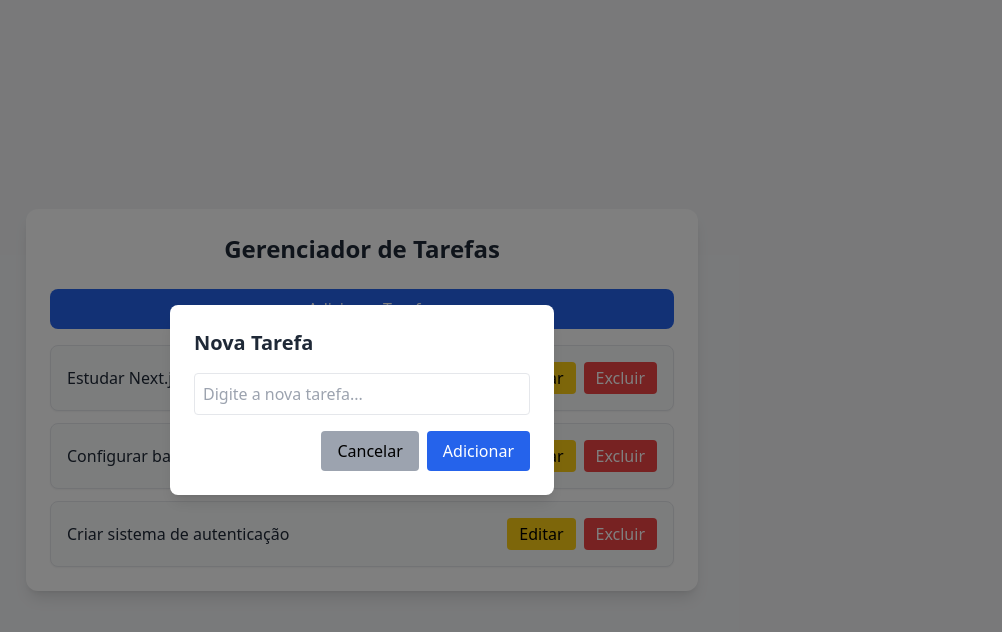
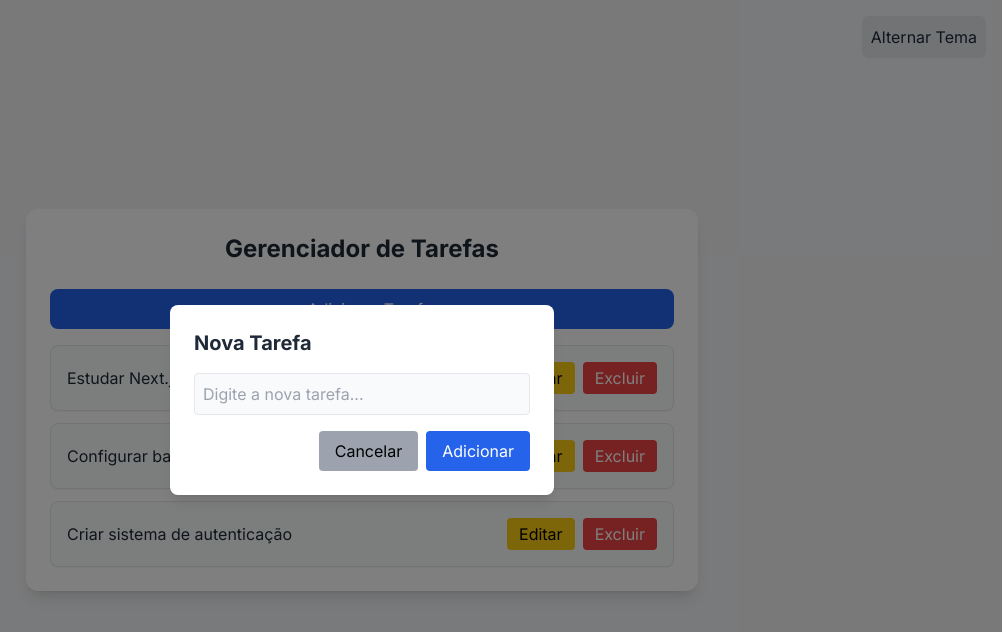
Before and after one commit to devdenisviana/gerenciador-tarefas, a Next.js app: page / in a window 1280 px wide. Both pictures are taken after a click on the button "+ Adicionar Tarefa". Shown: the top 632 px of the page, without its empty margins (278-1280 px from the left). Built offline with nearby package versions, Linux system fonts and the light colour scheme.

Commit message:
acrescimo do botao de dark mode

```diff
--- a/src/app/layout.tsx
+++ b/src/app/layout.tsx
@@ -1,21 +1,40 @@
-import type { Metadata } from "next";
+// app/layout.tsx
+'use client';
 
-import "./globals.css";
+import { useEffect, useState } from 'react';
+import { Inter } from 'next/font/google';
+import './globals.css';
 
+const inter = Inter({ subsets: ['latin'] });
 
-export const metadata: Metadata = {
-  title: "Create Next App",
-  description: "Generated by create next app",
-};
+export default function RootLayout({ children }: { children: React.ReactNode }) {
+  const [theme, setTheme] = useState<'light' | 'dark'>('light');
 
-export default function RootLayout({
-  children,
-}: Readonly<{
-  children: React.ReactNode;
-}>) {
+  useEffect(() => {
+    const storedTheme = localStorage.getItem('theme') as 'light' | 'dark' | null;
+    if (storedTheme) {
+      setTheme(storedTheme);
+    } else {
+      const prefersDark = window.matchMedia('(prefers-color-scheme: dark)').matches;
+      setTheme(prefersDark ? 'dark' : 'light');
+    }
+  }, []);
+
+  useEffect(() => {
+    document.documentElement.classList.remove('light', 'dark');
+    document.documentElement.classList.add(theme);
+    localStorage.setItem('theme', theme);
+  }, [theme]);
+
   return (
-    <html lang="en">
-      <body className="bg-white text-black font-sans">
+    <html lang="pt-br" className={theme}>
+      <body className={inter.className}>
+        <button
+          onClick={() => setTheme(theme === 'light' ? 'dark' : 'light')}
+          className="fixed top-4 right-4 p-2 border rounded-md bg-gray-200 dark:bg-gray-700"
+        >
+          Alternar Tema
+        </button>
         {children}
       </body>
     </html>
--- a/src/app/page.tsx
+++ b/src/app/page.tsx
@@ -1,5 +1,5 @@
 "use client";
-import { useState } from "react";
+import { useState, useEffect } from "react";
 import { motion, AnimatePresence } from "framer-motion";
 
 export default function Home() {
@@ -11,6 +11,22 @@ export default function Home() {
 
   const [isModalOpen, setIsModalOpen] = useState(false);
   const [newTask, setNewTask] = useState("");
+  const [darkMode, setDarkMode] = useState(false);
+
+  useEffect(() => {
+    const savedTheme = localStorage.getItem("theme");
+    const isDark = savedTheme ? savedTheme === "dark" : window.matchMedia("(prefers-color-scheme: dark)").matches;
+
+    setDarkMode(isDark);
+    document.documentElement.classList.toggle("dark", isDark);
+  }, []);
+
+  const toggleTheme = () => {
+    const newTheme = darkMode ? "light" : "dark";
+    localStorage.setItem("theme", newTheme);
+    document.documentElement.classList.toggle("dark", !darkMode);
+    setDarkMode(!darkMode);
+  };
 
   const addTask = () => {
     if (newTask.trim() === "") return;
@@ -32,21 +48,23 @@ export default function Home() {
   };
 
   return (
-    <main className="min-h-screen bg-gray-100 p-6 flex items-center justify-center">
+    <main className="min-h-screen bg-gray-100 dark:bg-gray-900 p-6 flex items-center justify-center transition-colors duration-300">
       <motion.div
         initial={{ opacity: 0, y: -20 }}
         animate={{ opacity: 1, y: 0 }}
         transition={{ duration: 0.5 }}
-        className="max-w-2xl w-full bg-white shadow-lg rounded-xl p-6"
+        className="max-w-2xl w-full bg-white dark:bg-gray-800 shadow-lg rounded-xl p-6"
       >
-        <h1 className="text-2xl font-bold text-center text-gray-800 mb-6">Gerenciador de Tarefas</h1>
+        <h1 className="text-2xl font-bold text-center text-gray-800 dark:text-gray-200 mb-6">
+          Gerenciador de Tarefas
+        </h1>
 
         {/* Botão de Adicionar Tarefa */}
         <motion.button
           whileHover={{ scale: 1.05 }}
           whileTap={{ scale: 0.95 }}
           onClick={() => setIsModalOpen(true)}
-          className="w-full bg-blue-600 text-white py-2 rounded-lg hover:bg-blue-700 transition mb-4"
+          className="w-full bg-blue-600 text-white py-2 rounded-lg hover:bg-blue-700 dark:bg-blue-500 dark:hover:bg-blue-600 transition mb-4"
         >
           + Adicionar Tarefa
         </motion.button>
@@ -61,9 +79,9 @@ export default function Home() {
                 animate={{ opacity: 1, x: 0 }}
                 exit={{ opacity: 0, x: 50 }}
                 transition={{ duration: 0.3 }}
-                className="p-4 bg-gray-50 border rounded-lg flex justify-between items-center shadow-sm"
+                className="p-4 bg-gray-50 dark:bg-gray-700 border dark:border-gray-600 rounded-lg flex justify-between items-center shadow-sm"
               >
-                <span className="text-gray-800">{task.text}</span>
+                <span className="text-gray-800 dark:text-gray-200">{task.text}</span>
                 <div className="space-x-2">
                   <motion.button
                     whileHover={{ scale: 1.1 }}
@@ -102,14 +120,16 @@ export default function Home() {
               animate={{ scale: 1 }}
               exit={{ scale: 0.8 }}
               transition={{ duration: 0.3 }}
-              className="bg-white p-6 rounded-lg shadow-lg w-96"
+              className="bg-white dark:bg-gray-800 p-6 rounded-lg shadow-lg w-96"
             >
-              <h2 className="text-xl font-bold mb-4 text-gray-800">Nova Tarefa</h2>
+              <h2 className="text-xl font-bold mb-4 text-gray-800 dark:text-gray-200">
+                Nova Tarefa
+              </h2>
               <input
                 type="text"
                 value={newTask}
                 onChange={(e) => setNewTask(e.target.value)}
-                className="w-full border p-2 rounded mb-4"
+                className="w-full border dark:border-gray-600 p-2 rounded mb-4 bg-gray-50 dark:bg-gray-700 text-gray-800 dark:text-gray-200"
                 placeholder="Digite a nova tarefa..."
               />
               <div className="flex justify-end space-x-2">
@@ -117,7 +137,7 @@ export default function Home() {
                   whileHover={{ scale: 1.1 }}
                   whileTap={{ scale: 0.9 }}
                   onClick={() => setIsModalOpen(false)}
-                  className="px-4 py-2 bg-gray-400 text-black rounded hover:bg-gray-500"
+                  className="px-4 py-2 bg-gray-400 dark:bg-gray-600 text-black dark:text-white rounded hover:bg-gray-500 dark:hover:bg-gray-700"
                 >
                   Cancelar
                 </motion.button>
@@ -125,7 +145,7 @@ export default function Home() {
                   whileHover={{ scale: 1.1 }}
                   whileTap={{ scale: 0.9 }}
                   onClick={addTask}
-                  className="px-4 py-2 bg-blue-600 text-white rounded hover:bg-blue-700"
+                  className="px-4 py-2 bg-blue-600 dark:bg-blue-500 text-white rounded hover:bg-blue-700 dark:hover:bg-blue-600"
                 >
                   Adicionar
                 </motion.button>
--- a/tailwind.config.ts
+++ b/tailwind.config.ts
@@ -6,10 +6,17 @@ const config: Config = {
     "./app/**/*.{js,ts,jsx,tsx}",
     "./pages/**/*.{js,ts,jsx,tsx}",
     "./components/**/*.{js,ts,jsx,tsx}",
-  ],
-  theme: {
-    extend: {},
+  ],theme: {
+    extend: {
+      colors: {
+        primary: "#3B82F6", // Azul do Tailwind (pode ser alterado)
+        secondary: "#F59E0B", // Laranja do Tailwind
+        backgroundDark: "#1E1E2E",
+        backgroundLight: "#F8F9FA",
+      },
+    },
   },
+  darkMode: "class", // Usa a classe "dark" para alternar temas
   plugins: [],
 };
 
```
